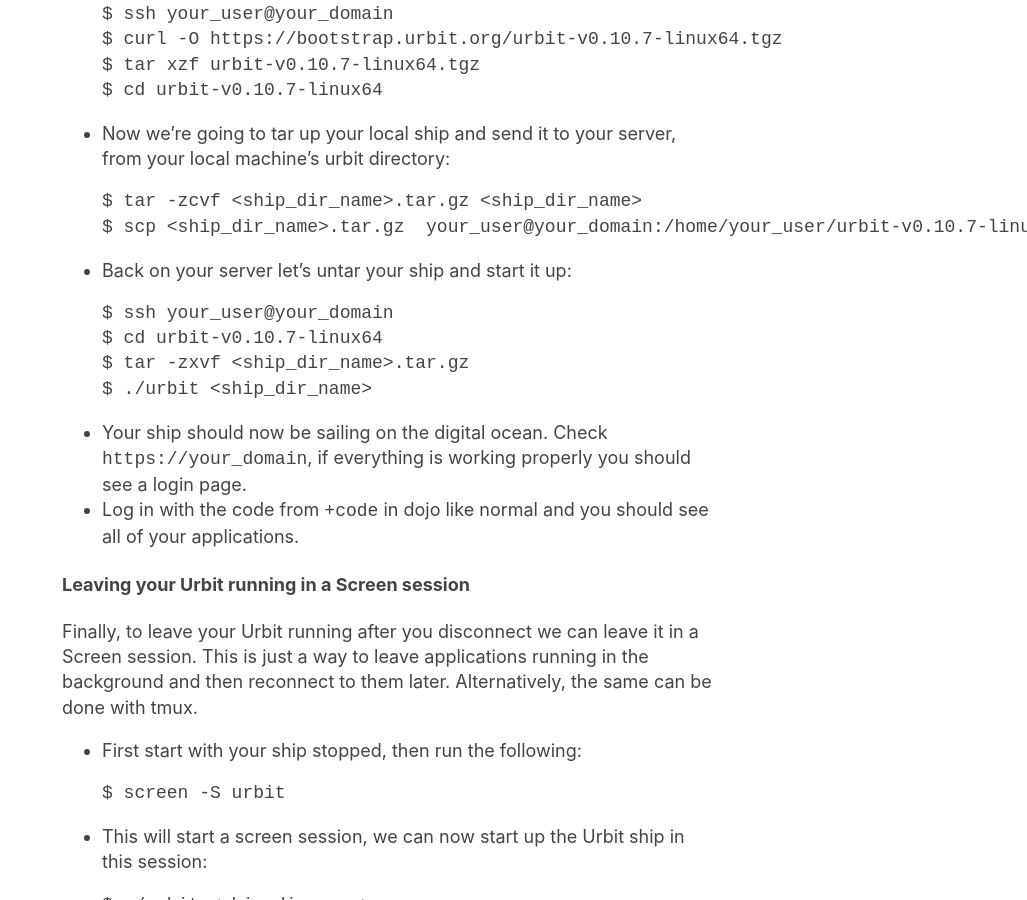
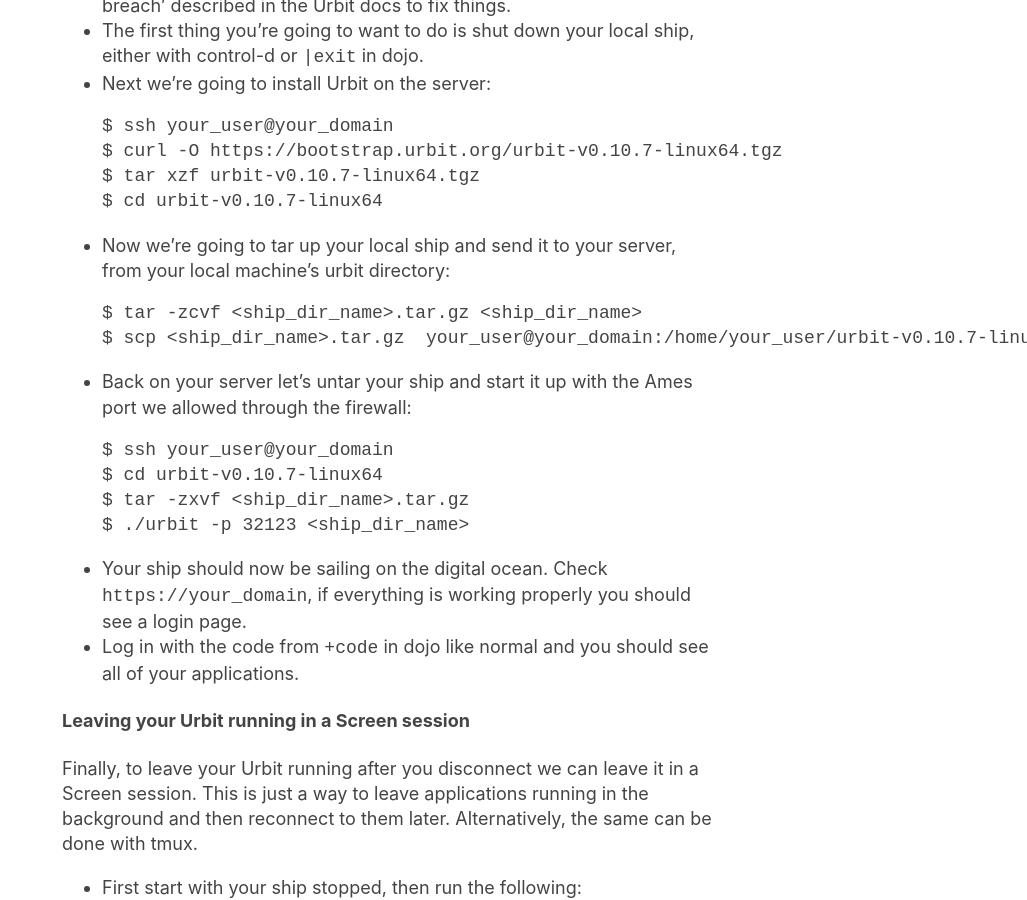
Before and after one commit to zalberico/zalberico.github.io, a Jekyll site: the page built from _posts/2020-06-06-urbit-on-the-cloud.markdown, in a window 1280 px wide and 900 px high, scrolled down 6472 px. Shown: the whole window, without its empty margins (253-1280 px from the left). Built offline with Jekyll 4.4.1, drawn with Linux system fonts in a browser that asks for light colours; some of the changed text lies outside the part shown.

Commit message:
allow ames through the firewall
These may not be the most natural places to discuss setting the ames firewall rule, but they're least disruptive to the format of the guide.

I chose 32123 as the port number because it's the opposite version urbit's local loopback port 12321

````diff
--- a/_posts/2020-06-06-urbit-on-the-cloud.markdown
+++ b/_posts/2020-06-06-urbit-on-the-cloud.markdown
@@ -95,6 +95,10 @@
  - Next we'll configure ufw to allow connections via ssh when the firewall is enabled.
    ```
    $ sudo ufw allow OpenSSH
+   ```
+ - This command will allow UDP connections on a port that we'll later tell Urbit to use for Ames (the Urbit to Urbit communication protocol)
+   ```
+   $ sudo ufw allow 32123/udp
    ```
  - Next we'll turn on the firewall.
    ```
@@ -209,12 +213,12 @@
    $ tar -zcvf <ship_dir_name>.tar.gz <ship_dir_name>
    $ scp <ship_dir_name>.tar.gz  your_user@your_domain:/home/your_user/urbit-v0.10.7-linux64
    ```
- - Back on your server let's untar your ship and start it up:
+ - Back on your server let's untar your ship and start it up with the Ames port we allowed through the firewall:
    ```
    $ ssh your_user@your_domain
    $ cd urbit-v0.10.7-linux64
    $ tar -zxvf <ship_dir_name>.tar.gz
-   $ ./urbit <ship_dir_name>
+   $ ./urbit -p 32123 <ship_dir_name>
    ```
  - Your ship should now be sailing on the digital ocean. Check `https://your_domain`, if everything is working properly you should see a login page.
  - Log in with the code from `+code` in dojo like normal and you should see all of your applications.
````
